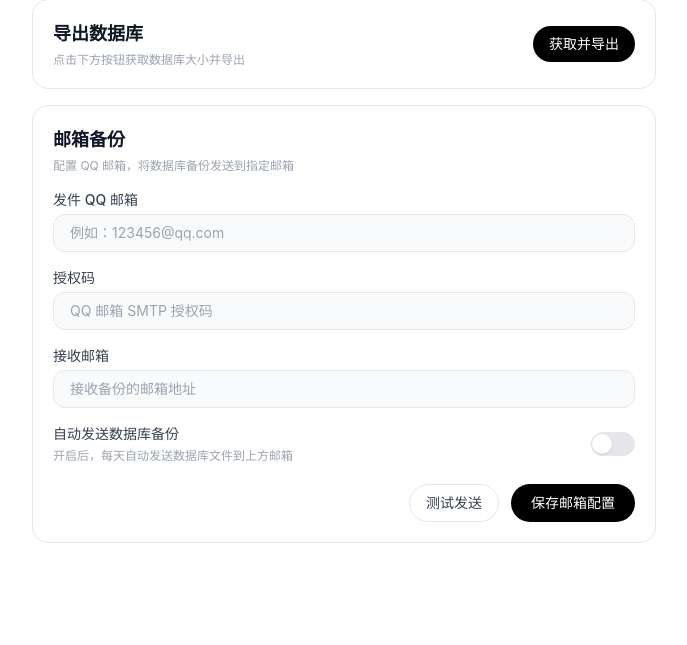
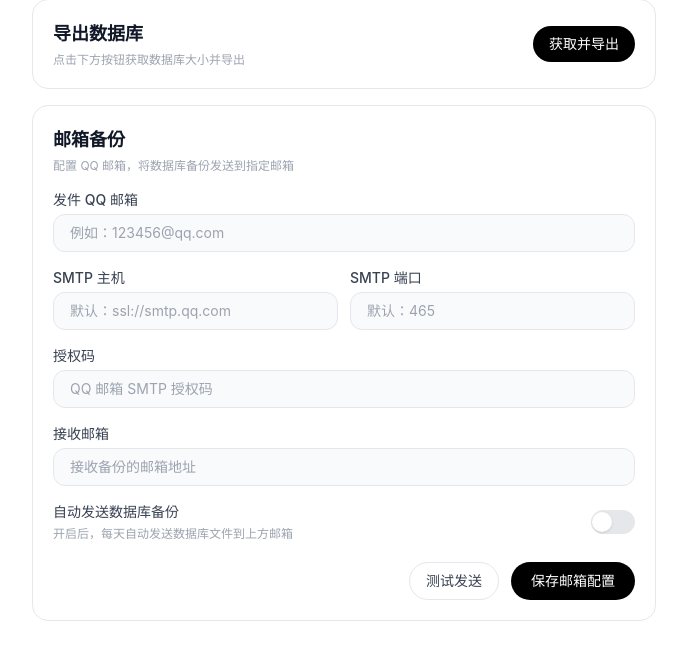
Before and after one commit to luocjv587/ZeNote, a PHP site: page /settings.php in a window 1280 px wide. Shown: the part 401-1046 px from the top of the page, without its empty margins (296-983 px from the left). Before the commit the page ends 944 px from the top, so only its background shows below. Run offline with PHP 8.4, Linux system fonts and the light colour scheme; the visitor is signed in with stand-in values (Sample User, id 1); some libraries are stand-ins or nearby versions.

Commit message:
增加定时配置

```diff
--- a/src/config.php
+++ b/src/config.php
@@ -1,5 +1,7 @@
 <?php
 define('DB_PATH', __DIR__ . '/../data/znote.db');
+define('ZENOTE_SMTP_HOST', 'ssl://smtp.qq.com');
+define('ZENOTE_SMTP_PORT', 465);
 
 try {
     $dir = dirname(DB_PATH);
@@ -114,6 +116,13 @@ try {
         $pdo->exec("ALTER TABLE z_user ADD COLUMN qq_email_last_sent_at DATETIME DEFAULT NULL");
     }
 
+    try {
+        $pdo->query("SELECT qq_smtp_host FROM z_user LIMIT 1");
+    } catch (PDOException $e) {
+        $pdo->exec("ALTER TABLE z_user ADD COLUMN qq_smtp_host TEXT");
+        $pdo->exec("ALTER TABLE z_user ADD COLUMN qq_smtp_port INTEGER");
+    }
+
 } catch (PDOException $e) {
     die("Database connection failed: " . $e->getMessage());
 }
--- a/src/public/api.php
+++ b/src/public/api.php
@@ -11,7 +11,7 @@ function zenote_send_backup_email($pdo, $userId)
     if (!file_exists(DB_PATH)) {
         return ['success' => false, 'error' => 'Database file not found'];
     }
-    $stmt = $pdo->prepare("SELECT qq_email_account, qq_email_password, qq_email_to FROM z_user WHERE id = ?");
+    $stmt = $pdo->prepare("SELECT qq_email_account, qq_email_password, qq_email_to, qq_smtp_host, qq_smtp_port FROM z_user WHERE id = ?");
     $stmt->execute([$userId]);
     $user = $stmt->fetch();
     if (!$user) {
@@ -45,8 +45,10 @@ function zenote_send_backup_email($pdo, $userId)
     $body .= chunk_split(base64_encode($compressed !== false ? $compressed : $raw)) . "\r\n";
     $body .= '--' . $boundary . "--\r\n";
     $encodedSubject = '=?UTF-8?B?' . base64_encode($subject) . '?=';
-    $smtpHost = 'ssl://smtp.qq.com';
-    $smtpPort = 465;
+    $cfgHost = trim($user['qq_smtp_host'] ?? '');
+    $cfgPort = isset($user['qq_smtp_port']) && $user['qq_smtp_port'] !== '' ? (int)$user['qq_smtp_port'] : 0;
+    $smtpHost = $cfgHost !== '' ? $cfgHost : (defined('ZENOTE_SMTP_HOST') ? ZENOTE_SMTP_HOST : 'ssl://smtp.qq.com');
+    $smtpPort = $cfgPort > 0 ? $cfgPort : (defined('ZENOTE_SMTP_PORT') ? ZENOTE_SMTP_PORT : 465);
     $errno = 0;
     $errstr = '';
     $fp = @stream_socket_client($smtpHost . ':' . $smtpPort, $errno, $errstr, 30);
@@ -581,7 +583,7 @@ if ($action === 'maybe_send_backup_email' && $method === 'POST') {
 }
 
 if ($action === 'get_settings' && $method === 'GET') {
-    $stmt = $pdo->prepare("SELECT aliyun_api_key, aliyun_model_name, qq_email_account, qq_email_to, qq_email_auto_enabled, qq_email_last_sent_at FROM z_user WHERE id = ?");
+    $stmt = $pdo->prepare("SELECT aliyun_api_key, aliyun_model_name, qq_email_account, qq_email_to, qq_email_auto_enabled, qq_email_last_sent_at, qq_smtp_host, qq_smtp_port FROM z_user WHERE id = ?");
     $stmt->execute([$user_id]);
     $user = $stmt->fetch();
     echo json_encode([
@@ -590,7 +592,9 @@ if ($action === 'get_settings' && $method === 'GET') {
         'qq_email_account' => $user['qq_email_account'] ?? '',
         'qq_email_to' => $user['qq_email_to'] ?? '',
         'qq_email_auto_enabled' => (int)($user['qq_email_auto_enabled'] ?? 0),
-        'qq_email_last_sent_at' => $user['qq_email_last_sent_at'] ?? null
+        'qq_email_last_sent_at' => $user['qq_email_last_sent_at'] ?? null,
+        'qq_smtp_host' => $user['qq_smtp_host'] ?? '',
+        'qq_smtp_port' => isset($user['qq_smtp_port']) && $user['qq_smtp_port'] !== null ? (int)$user['qq_smtp_port'] : null
     ]);
     exit;
 }
@@ -602,8 +606,13 @@ if ($action === 'save_settings' && $method === 'POST') {
     $qqPassword = array_key_exists('qq_email_password', $input) ? trim($input['qq_email_password']) : null;
     $qqTo = array_key_exists('qq_email_to', $input) ? trim($input['qq_email_to']) : null;
     $qqAutoEnabled = array_key_exists('qq_email_auto_enabled', $input) ? (int)$input['qq_email_auto_enabled'] : null;
+    $qqSmtpHost = array_key_exists('qq_smtp_host', $input) ? trim($input['qq_smtp_host']) : null;
+    $qqSmtpPort = null;
+    if (array_key_exists('qq_smtp_port', $input)) {
+        $qqSmtpPort = $input['qq_smtp_port'] === '' ? 0 : (int)$input['qq_smtp_port'];
+    }
 
-    $stmt = $pdo->prepare("SELECT qq_email_account, qq_email_password, qq_email_to, qq_email_auto_enabled FROM z_user WHERE id = ?");
+    $stmt = $pdo->prepare("SELECT qq_email_account, qq_email_password, qq_email_to, qq_email_auto_enabled, qq_smtp_host, qq_smtp_port FROM z_user WHERE id = ?");
     $stmt->execute([$user_id]);
     $current = $stmt->fetch();
 
@@ -611,9 +620,11 @@ if ($action === 'save_settings' && $method === 'POST') {
     $newPassword = $qqPassword !== null && $qqPassword !== '' ? $qqPassword : ($current['qq_email_password'] ?? '');
     $newTo = $qqTo !== null ? $qqTo : ($current['qq_email_to'] ?? '');
     $newAutoEnabled = $qqAutoEnabled !== null ? $qqAutoEnabled : (int)($current['qq_email_auto_enabled'] ?? 0);
+    $newSmtpHost = $qqSmtpHost !== null ? $qqSmtpHost : ($current['qq_smtp_host'] ?? '');
+    $newSmtpPort = $qqSmtpPort !== null ? $qqSmtpPort : (isset($current['qq_smtp_port']) ? (int)$current['qq_smtp_port'] : 0);
 
-    $stmt = $pdo->prepare("UPDATE z_user SET aliyun_api_key = ?, aliyun_model_name = ?, qq_email_account = ?, qq_email_password = ?, qq_email_to = ?, qq_email_auto_enabled = ? WHERE id = ?");
-    $stmt->execute([$apiKey, $modelName, $newAccount, $newPassword, $newTo, $newAutoEnabled, $user_id]);
+    $stmt = $pdo->prepare("UPDATE z_user SET aliyun_api_key = ?, aliyun_model_name = ?, qq_email_account = ?, qq_email_password = ?, qq_email_to = ?, qq_email_auto_enabled = ?, qq_smtp_host = ?, qq_smtp_port = ? WHERE id = ?");
+    $stmt->execute([$apiKey, $modelName, $newAccount, $newPassword, $newTo, $newAutoEnabled, $newSmtpHost, $newSmtpPort, $user_id]);
 
     echo json_encode(['success' => true]);
     exit;
--- a/src/public/settings.php
+++ b/src/public/settings.php
@@ -89,6 +89,16 @@ if (!isset($_SESSION['user_id'])) {
                         <label class="block text-sm font-medium text-gray-700 dark:text-gray-300 mb-1">发件 QQ 邮箱</label>
                         <input type="email" id="qqEmailAccountInput" placeholder="例如：123456@qq.com" class="w-full bg-gray-50 dark:bg-gray-800 border border-gray-200 dark:border-gray-700 rounded-xl px-4 py-2 text-sm focus:ring-black focus:border-black dark:text-white">
                     </div>
+                    <div class="grid grid-cols-1 md:grid-cols-2 gap-3">
+                        <div>
+                            <label class="block text-sm font-medium text-gray-700 dark:text-gray-300 mb-1">SMTP 主机</label>
+                            <input type="text" id="qqSmtpHostInput" placeholder="默认：ssl://smtp.qq.com" class="w-full bg-gray-50 dark:bg-gray-800 border border-gray-200 dark:border-gray-700 rounded-xl px-4 py-2 text-sm focus:ring-black focus:border-black dark:text-white">
+                        </div>
+                        <div>
+                            <label class="block text-sm font-medium text-gray-700 dark:text-gray-300 mb-1">SMTP 端口</label>
+                            <input type="number" id="qqSmtpPortInput" placeholder="默认：465" class="w-full bg-gray-50 dark:bg-gray-800 border border-gray-200 dark:border-gray-700 rounded-xl px-4 py-2 text-sm focus:ring-black focus:border-black dark:text-white">
+                        </div>
+                    </div>
                     <div>
                         <label class="block text-sm font-medium text-gray-700 dark:text-gray-300 mb-1">授权码</label>
                         <input type="password" id="qqEmailPasswordInput" placeholder="QQ 邮箱 SMTP 授权码" class="w-full bg-gray-50 dark:bg-gray-800 border border-gray-200 dark:border-gray-700 rounded-xl px-4 py-2 text-sm focus:ring-black focus:border-black dark:text-white">
@@ -162,6 +172,8 @@ if (!isset($_SESSION['user_id'])) {
         const modelNameInput = document.getElementById('modelNameInput');
         const saveAiSettingsBtn = document.getElementById('saveAiSettingsBtn');
         const qqEmailAccountInput = document.getElementById('qqEmailAccountInput');
+        const qqSmtpHostInput = document.getElementById('qqSmtpHostInput');
+        const qqSmtpPortInput = document.getElementById('qqSmtpPortInput');
         const qqEmailPasswordInput = document.getElementById('qqEmailPasswordInput');
         const qqEmailToInput = document.getElementById('qqEmailToInput');
         const qqEmailAutoToggle = document.getElementById('qqEmailAutoToggle');
@@ -198,6 +210,8 @@ if (!isset($_SESSION['user_id'])) {
                 if (data.aliyun_model_name) modelNameInput.value = data.aliyun_model_name;
                 if (data.qq_email_account) qqEmailAccountInput.value = data.qq_email_account;
                 if (data.qq_email_to) qqEmailToInput.value = data.qq_email_to;
+                if (data.qq_smtp_host) qqSmtpHostInput.value = data.qq_smtp_host;
+                if (data.qq_smtp_port) qqSmtpPortInput.value = data.qq_smtp_port;
                 const enabled = data.qq_email_auto_enabled ? true : false;
                 updateAutoToggle(enabled);
                 if (data.qq_email_last_sent_at) {
@@ -244,6 +258,8 @@ if (!isset($_SESSION['user_id'])) {
         if (saveEmailSettingsBtn) {
             saveEmailSettingsBtn.addEventListener('click', async () => {
                 const account = qqEmailAccountInput.value.trim();
+                const smtpHost = qqSmtpHostInput.value.trim();
+                const smtpPort = qqSmtpPortInput.value.trim();
                 const password = qqEmailPasswordInput.value.trim();
                 const to = qqEmailToInput.value.trim();
                 const autoEnabled = qqEmailAutoToggle.dataset.enabled === '1' ? 1 : 0;
@@ -257,7 +273,9 @@ if (!isset($_SESSION['user_id'])) {
                         aliyun_model_name: modelNameInput.value.trim(),
                         qq_email_account: account,
                         qq_email_to: to,
-                        qq_email_auto_enabled: autoEnabled
+                        qq_email_auto_enabled: autoEnabled,
+                        qq_smtp_host: smtpHost,
+                        qq_smtp_port: smtpPort
                     };
                     if (password) {
                         payload.qq_email_password = password;
```
